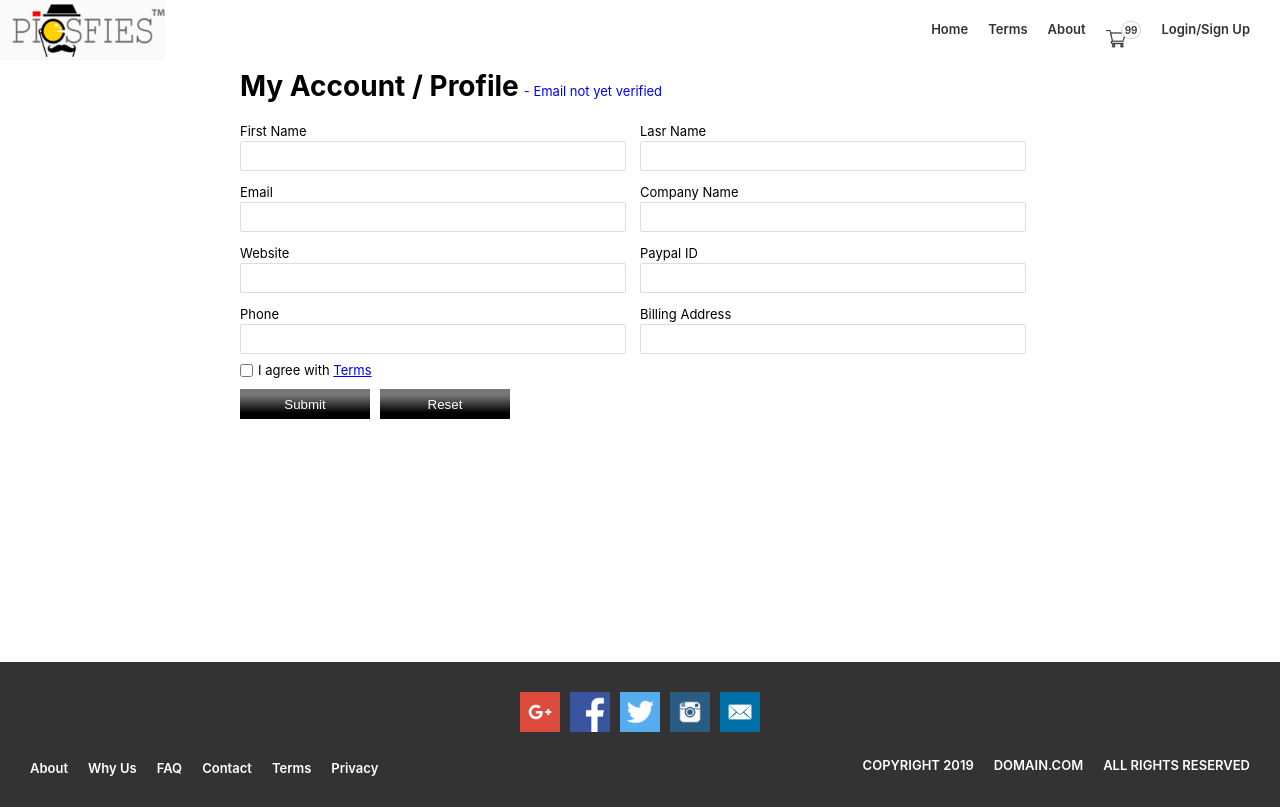
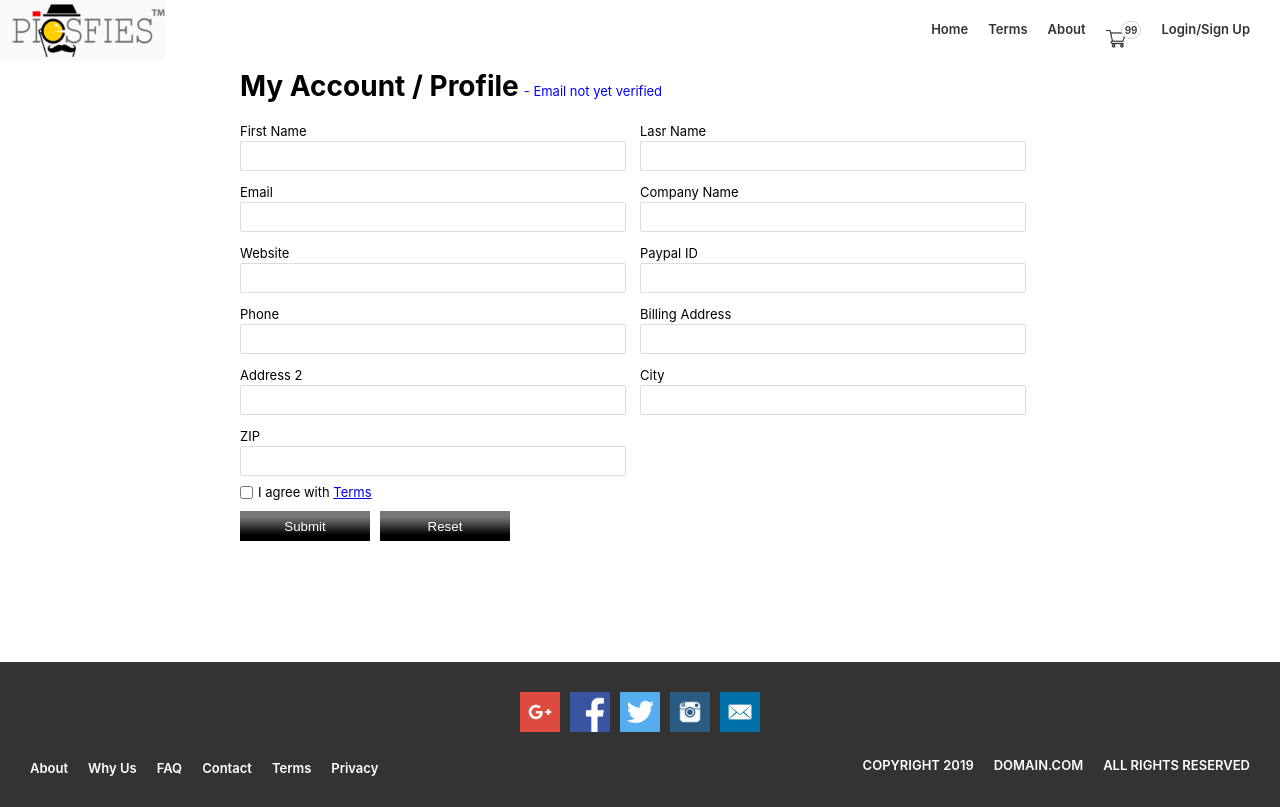
Before and after one commit to alinauroz/gogo-image, a React (Create React App) app in the folder client/: page /dashboard in a window 1280 px wide. Built offline with nearby package versions, Linux system fonts and the light colour scheme.

Commit message:
feat: new inputs added to dashboard

```diff
--- a/client/src/Components/pages/Dashboard.jsx
+++ b/client/src/Components/pages/Dashboard.jsx
@@ -23,7 +23,10 @@ export default function (props) {
             {type: 'text', title: 'Website', name: 'website'},
             {type: 'text', title: 'Paypal ID', name: 'paypalId'},
             {type: 'text', title: 'Phone', name: 'phone'},
-            {type: 'text', title: 'Billing Address', name: 'billingAddress'}
+            {type: 'text', title: 'Billing Address', name: 'billingAddress'},
+            {type: 'text', title: 'Address 2', name: 'address2'},
+            {type: 'text', title: 'City', name: 'city'},
+            {type: 'text', title: 'ZIP', name: 'zip'},
         ]
 
         return (
```
